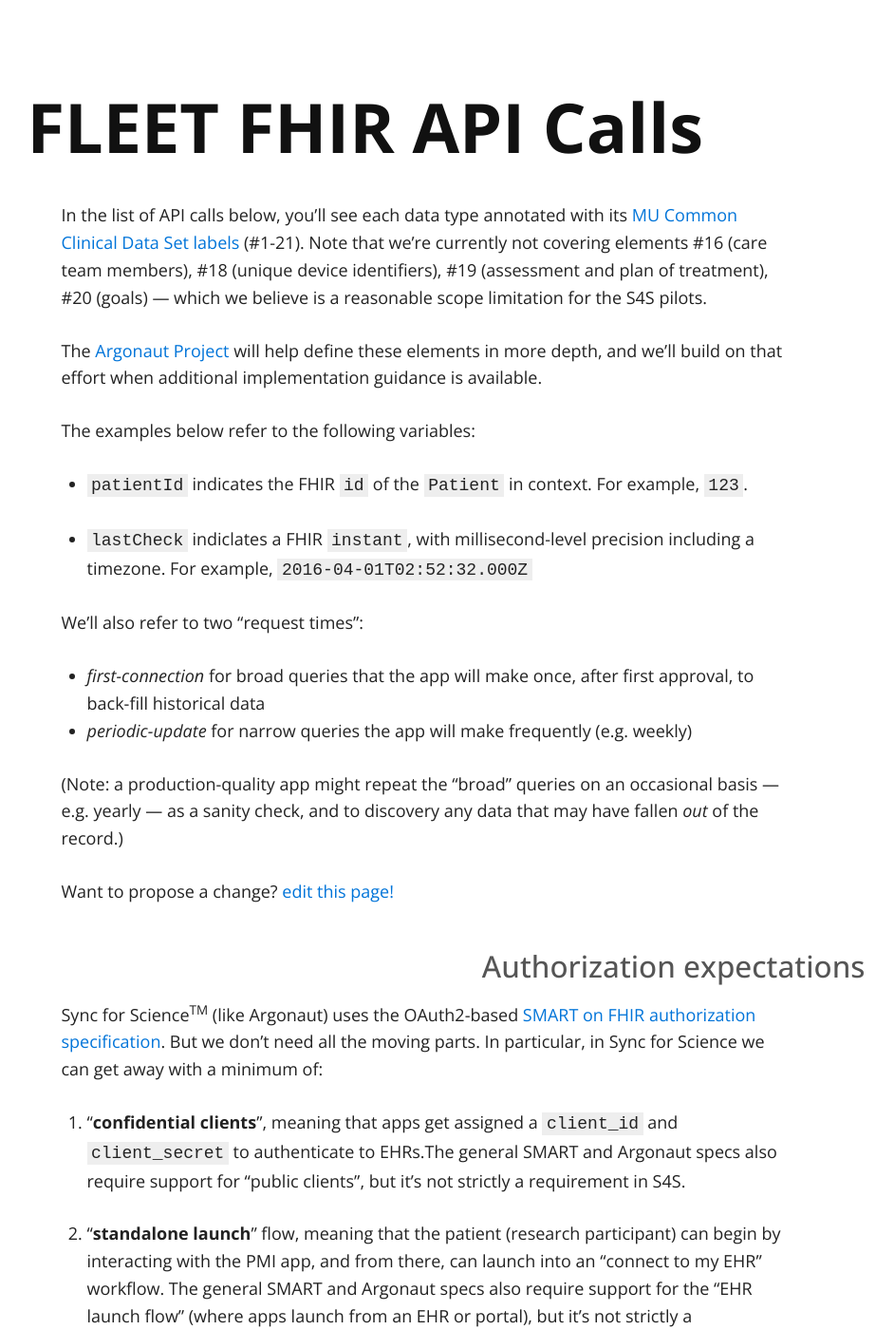
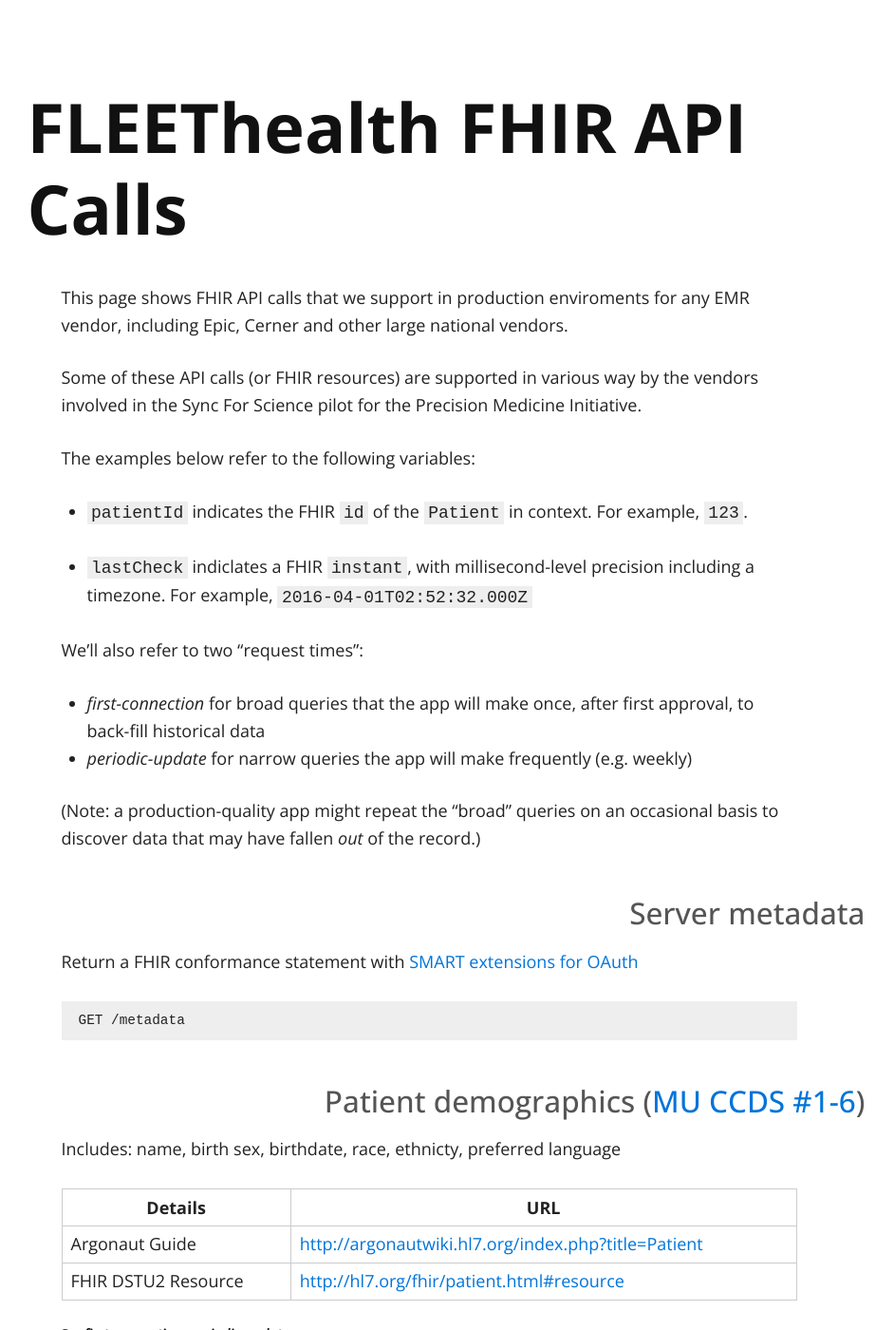
Before and after one commit to FLEEThealth/fhir-example-calls.fleetap.io, a Jekyll site: the page built from index.md, in a window 1280 px wide and 1400 px high. Shown: the whole window at 95% size, without its empty margins (188-1130 px from the left). Built offline with Jekyll 4.4.1, drawn with Linux system fonts in a browser that asks for light colours; nearby versions of some CDN libraries; some of the changed text lies outside the part shown.

Commit message:
first edits
moved the auth section to the bottom of the page after a few cleanups

```diff
--- a/index.md
+++ b/index.md
@@ -2,11 +2,11 @@
 layout: page
 ---
 
-# FLEET FHIR API Calls
+# FLEEThealth FHIR API Calls
 
-In the list of API calls below, you'll see each data type annotated with its [MU Common Clinical Data Set labels](https://www.healthit.gov/sites/default/files/2015Ed_CCG_CCDS.pdf) (#1-21). Note that we're currently not covering elements #16 (care team members), #18 (unique device identifiers), #19 (assessment and plan of treatment), #20 (goals) — which we believe is a reasonable scope limitation for the S4S pilots.
+This page shows FHIR API calls that we support in production enviroments for any EMR vendor, including Epic, Cerner and other large national vendors.
 
-The [Argonaut Project](http://argonautwiki.hl7.org/index.php?title=Main_Page) will help define these elements in more depth, and we'll build on that effort when additional implementation guidance is available.
+Some of these API calls (or FHIR resources) are supported in various way by the vendors involved in the Sync For Science pilot for the Precision Medicine Initiative.
 
 The examples below refer to the following variables:
 
@@ -19,23 +19,7 @@ We'll also refer to two "request times":
  * *first-connection* for broad queries that the app will make once, after first approval, to back-fill historical data
  * *periodic-update* for narrow queries the app will make frequently (e.g. weekly)
 
-(Note: a production-quality app might repeat the "broad" queries on an occasional basis — e.g. yearly  — as a sanity check, and to discovery any data that may have fallen _out_ of the record.)
-
-Want to propose a change?
-[edit this page!](https://github.com/sync-for-science/sync-for-science.github.io/edit/master/api-calls/index.md)
-
-## Authorization expectations
-
-Sync for Science<sup>TM</sup> (like Argonaut) uses the OAuth2-based [SMART on FHIR authorization specification](http://docs.smarthealthit.org/authorization). But we don't need all the moving parts. In particular, in Sync for Science we can get away with a minimum of:
-
-1. "**confidential clients**", meaning that apps get assigned a `client_id` and `client_secret` to authenticate to EHRs.The general SMART and Argonaut specs also require support for "public clients", but it's not strictly a requirement in S4S.
-
-2.  "**standalone launch**" flow, meaning that the patient (research participant) can begin by interacting with the PMI app, and from there, can launch into an "connect to my EHR" workflow. The general SMART and Argonaut specs also require support for the "EHR launch flow" (where apps launch from an EHR or portal), but it's not strictly a requirement in S4S.
-
-3.  **`patient/*.read launch/patient offline_access`** scopes, meaning that when the app launches, it will ask the EHR for permission to read all data available to the patient, and it will ask to learn the FHIR id of the patient whose records are shared.
-
-
-We also **do not require support for Single Sign-on via OpenID Connect** in S4S (though again, it's part of SMART and Argonaut, and we encourage implementers to support it).
+(Note: a production-quality app might repeat the "broad" queries on an occasional basis to discover data that may have fallen _out_ of the record.)
 
 ## Server metadata
 
@@ -376,3 +360,17 @@ Accept: application/json+fhir
 
 ##### On *periodic-update*
     GET /DocumentReference?patient={% raw %}{{patientId}}{% endraw %}&_lastUpdated=>{% raw %}{{lastCheck}}{% endraw %}
+
+
+## Authorization
+
+As part of Sync for Science<sup>TM</sup> we implement support for the OAuth2-based [SMART on FHIR authorization specification](http://docs.smarthealthit.org/authorization). But we don't need all the moving parts. In particular, we can get away with a minimum of:
+
+1. "**confidential clients**", meaning that apps get assigned a `client_id` and `client_secret` to authenticate to EHRs.The general SMART and Argonaut specs also require support for "public clients", but it's not strictly a requirement in S4S.
+
+2.  "**standalone launch**" flow, meaning that the patient (research participant) can begin by interacting with the PMI app, and from there, can launch into an "connect to my EHR" workflow. The general SMART and Argonaut specs also require support for the "EHR launch flow" (where apps launch from an EHR or portal), but it's not strictly a requirement in S4S.
+
+3.  **`patient/*.read launch/patient offline_access`** scopes, meaning that when the app launches, it will ask the EHR for permission to read all data available to the patient, and it will ask to learn the FHIR id of the patient whose records are shared.
+
+
+We also **do not require support for Single Sign-on via OpenID Connect** in S4S (though again, it's part of SMART and Argonaut, and we encourage implementers to support it).
```
